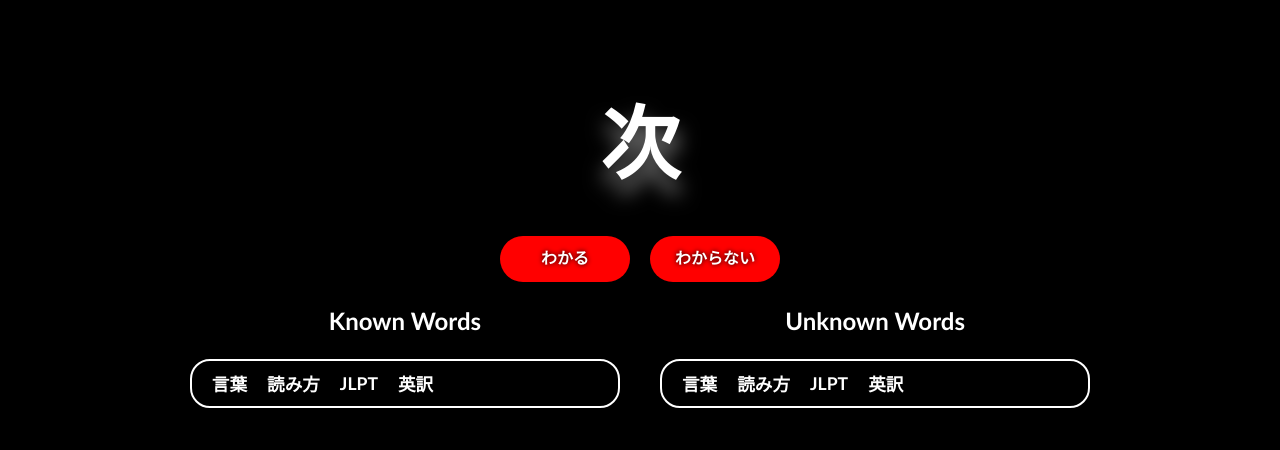
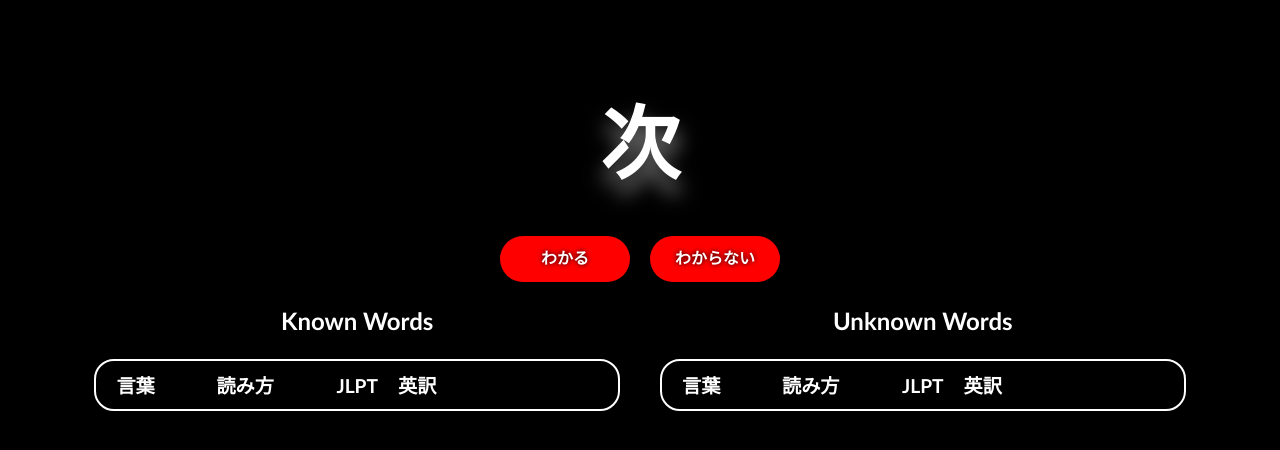
Before and after one commit to EricZhao9482/Goiryoku, a React (Vite) app: page / in a window 1280 px wide. Both pictures are taken after a click on the element "Begin". Shown: the top 450 px of the page. Built offline with nearby package versions, Linux system fonts and the light colour scheme.

Commit message:
more styling on the tables

```diff
--- a/src/components/WordList.jsx
+++ b/src/components/WordList.jsx
@@ -1,24 +1,34 @@
 /* eslint-disable react/prop-types */
 function WordList( {listName, wordList} ) {
 
+    // constants for css styling
+    const word_col = "word-col";
+    const reading_col = "reading-col";
+    const jlpt_col = "jlpt-col";
     const definition_col = "definition-col";
+
+
+    let listNameFormatting = `${listName}`
+    if (wordList.length > 0) {
+        listNameFormatting += ` (${wordList.length})`;
+    }
 
     return (
         <div>
-            <p>{listName}</p>
+            <p>{listNameFormatting}</p>
             <table>
                 <tbody>
                     <tr>
-                        <th>言葉</th>
-                        <th>読み方</th>
-                        <th>JLPT</th>
+                        <th className={word_col}>言葉</th>
+                        <th className={reading_col}>読み方</th>
+                        <th className={jlpt_col}>JLPT</th>
                         <th className={definition_col}>英訳</th>
                     </tr>
                     {wordList.map( (word) => (
                         <tr key={word.word}>
-                            <td>{word.word}</td>
-                            <td>{word.reading}</td>
-                            <td>{word.jlptLevel}</td>
+                            <td className={word_col}>{word.word}</td>
+                            <td className={reading_col}>{word.reading}</td>
+                            <td className={jlpt_col}>{word.jlptLevel}</td>
                             <td className={definition_col}>{word.englishMeaning}</td>
                         </tr>
                     ))
--- a/src/css/styling.css
+++ b/src/css/styling.css
@@ -56,9 +56,9 @@ table {
 
 th {
     color: white;
-    font-weight: bold;
+    /* font-weight: bold; */
     text-align: left;
-    font-size: 110%;
+    font-size: 120%;
     padding: 0px 10px; /*vertical horizontal*/
 }
 
@@ -70,9 +70,22 @@ tr {
 
 td {
     color: white;
+    font-size: 120%;
     padding: 0px 10px;  /*vertical horizontal*/
     word-wrap: break-word;  /* for line breaking once a specified column length is surpassed*/
     border-top: 1px solid white;
+}
+
+.word-col {
+    width: 80px;
+}
+
+.reading-col {
+    width: 100px;
+}
+
+.jlpt-col {
+    width: 20px;
 }
 
 .definition-col {
```
Also changed, not shown: 1 other file (tests, documents, lock files or other folders).
